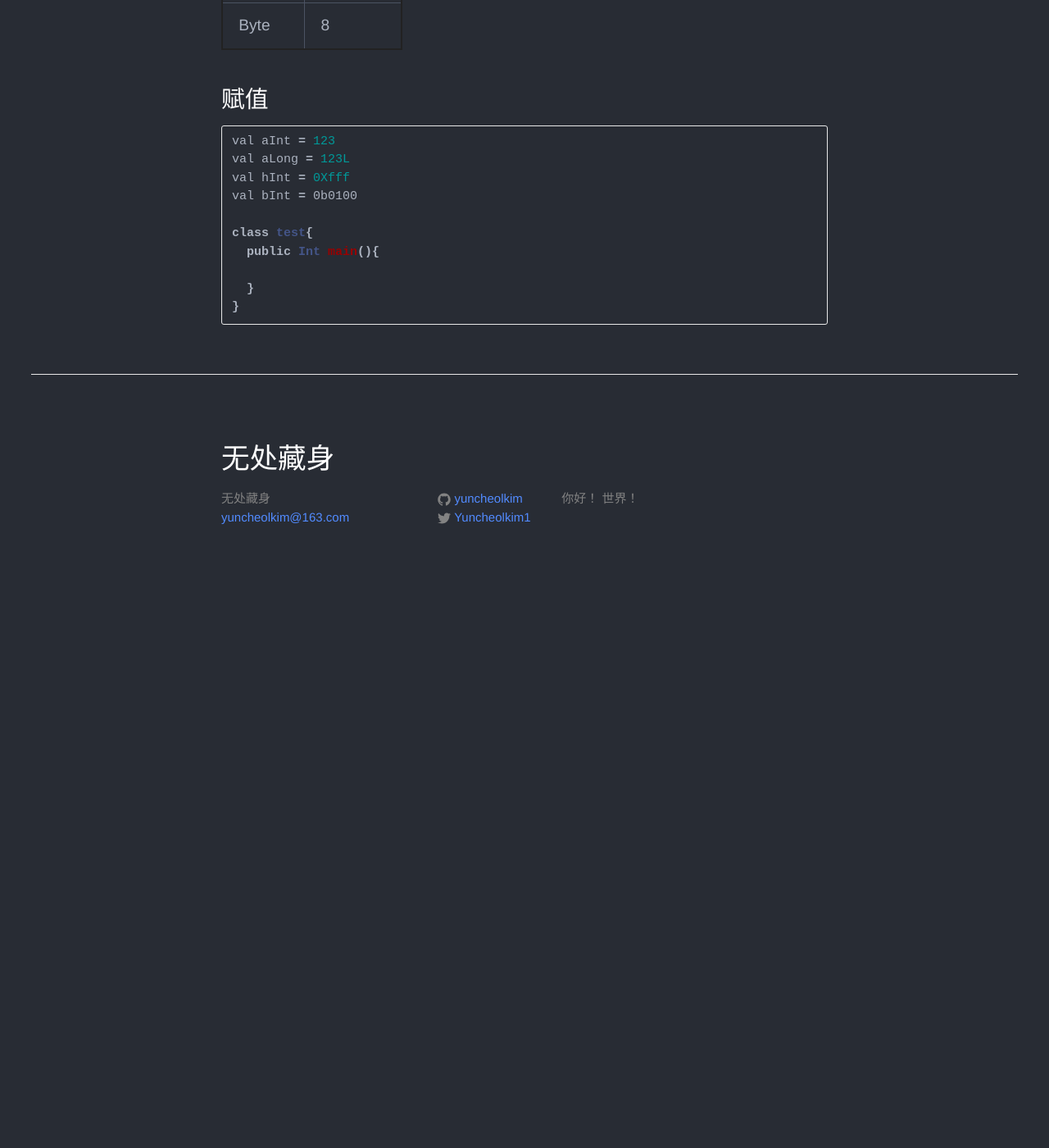
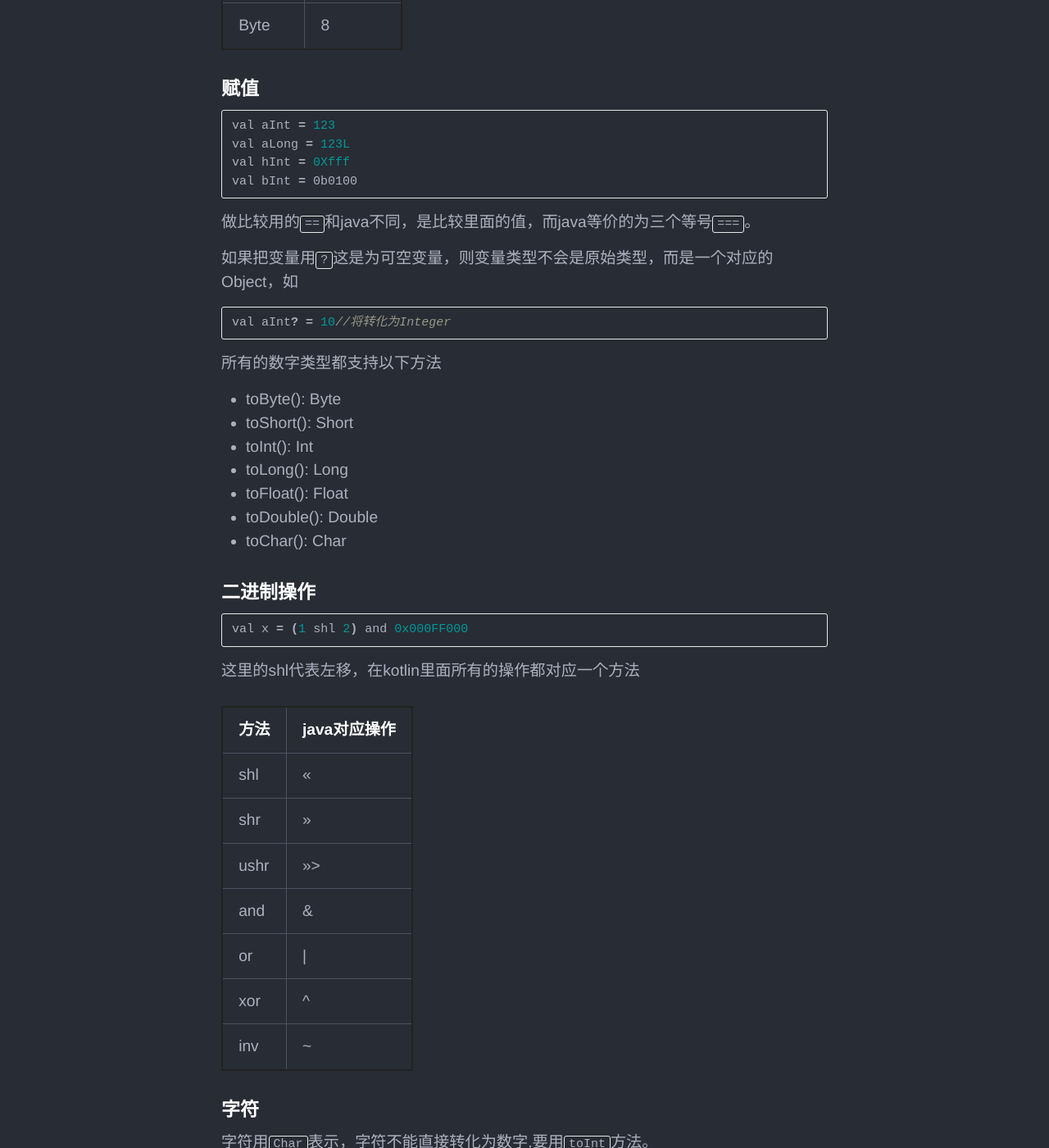
Before and after one commit to yuncheolkim/jyzblog.github.io, a Jekyll site: the page built from _posts/kotlin/2016-03-30-kotlin-ch1.md, in a window 1280 px wide and 1400 px high, scrolled down 861 px. Shown: the whole window at 82% size. Built offline with Jekyll 4.4.1, drawn with Linux system fonts in a browser that asks for light colours; comment, search, counter and statistics services are not loaded; before the commit the page ends 1602 px from its top, so only the background shows below that; some of the changed text lies outside the part shown.

Commit message:
kotlin chapter

````diff
--- a/_posts/kotlin/2016-03-30-kotlin-ch1.md
+++ b/_posts/kotlin/2016-03-30-kotlin-ch1.md
@@ -1,6 +1,6 @@
 ---
 layout: post
-title: kotlin第1章
+title: kotlin第1章 类型
 tags: [kotlin, pl]
 categories: 编程语言
 ---
@@ -18,17 +18,58 @@ categories: 编程语言
 |Short|16|
 |Byte|8|
 
-### 赋值
+#### 赋值
 
 ```java
 val aInt = 123
 val aLong = 123L
 val hInt = 0Xfff
 val bInt = 0b0100
+```
 
-class test{
-  public Int main(){
+做比较用的`==`和java不同，是比较里面的值，而java等价的为三个等号`===`。
 
-  }
-}
+如果把变量用`?`这是为可空变量，则变量类型不会是原始类型，而是一个对应的Object，如
+
+```java
+val aInt? = 10//将转化为Integer
 ```
+所有的数字类型都支持以下方法
+* toByte(): Byte
+* toShort(): Short
+* toInt(): Int
+* toLong(): Long
+* toFloat(): Float
+* toDouble(): Double
+* toChar(): Char
+
+#### 二进制操作
+
+```java
+val x = (1 shl 2) and 0x000FF000
+```
+
+这里的shl代表左移，在kotlin里面所有的操作都对应一个方法
+
+|方法|java对应操作|
+|-|-|
+|shl|<<|
+|shr|>>|
+|ushr|>>>|
+|and|&|
+|or|\|
+|xor|^|
+|inv|~|
+
+#### 字符
+字符用`Char`表示，字符不能直接转化为数字,要用`toInt`方法。
+#### Boolean
+boolean 只有二个值true,false
+#### 数组
+数组用Array,最终转化为[]形式
+```java
+val arr = Array(5,{
+        it.toString()
+    })//初始化5个String类型的数组
+val arr1 = intArrayOf(1,2,3)//用快捷方法
+```
````
Also changed, not shown: _includes/self/posts_collate (added, +32 -0 lines), _posts/kotlin/2016-03-30-kotlin-ch2.md (added, +6 -0 lines), _posts/kotlin/2016-03-30-kotlin-ch3.md (added, +6 -0 lines), _posts/kotlin/2016-03-30-kotlin-ch4.md (added, +6 -0 lines), _posts/kotlin/2016-03-30-kotlin-ch5.md (added, +6 -0 lines), _posts/kotlin/2016-03-30-kotlin-ch6.md (added, +6 -0 lines), _posts/kotlin/2016-03-30-kotlin-ch8.md (added, +6 -0 lines), index.html (+2 -17 lines), _posts/kotlin/2016-03-30-kotlin-ch7.md (added).
